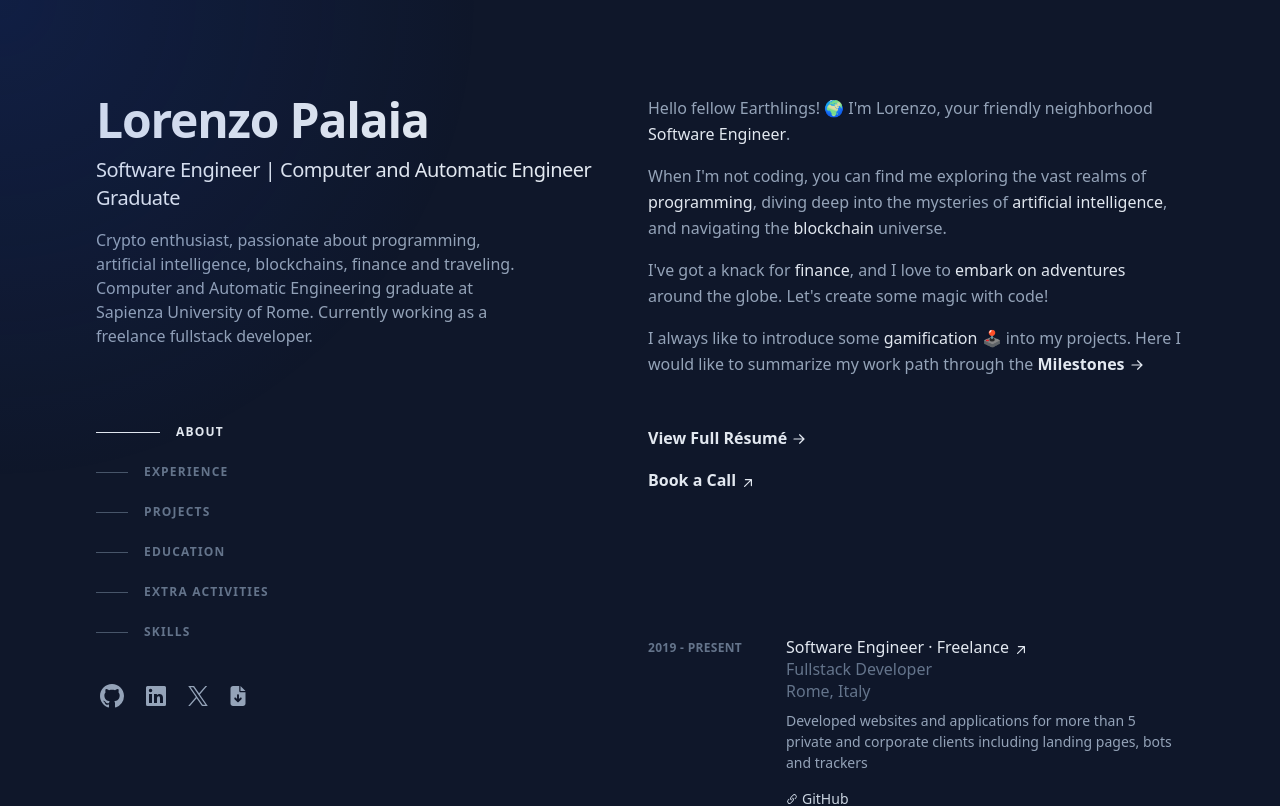
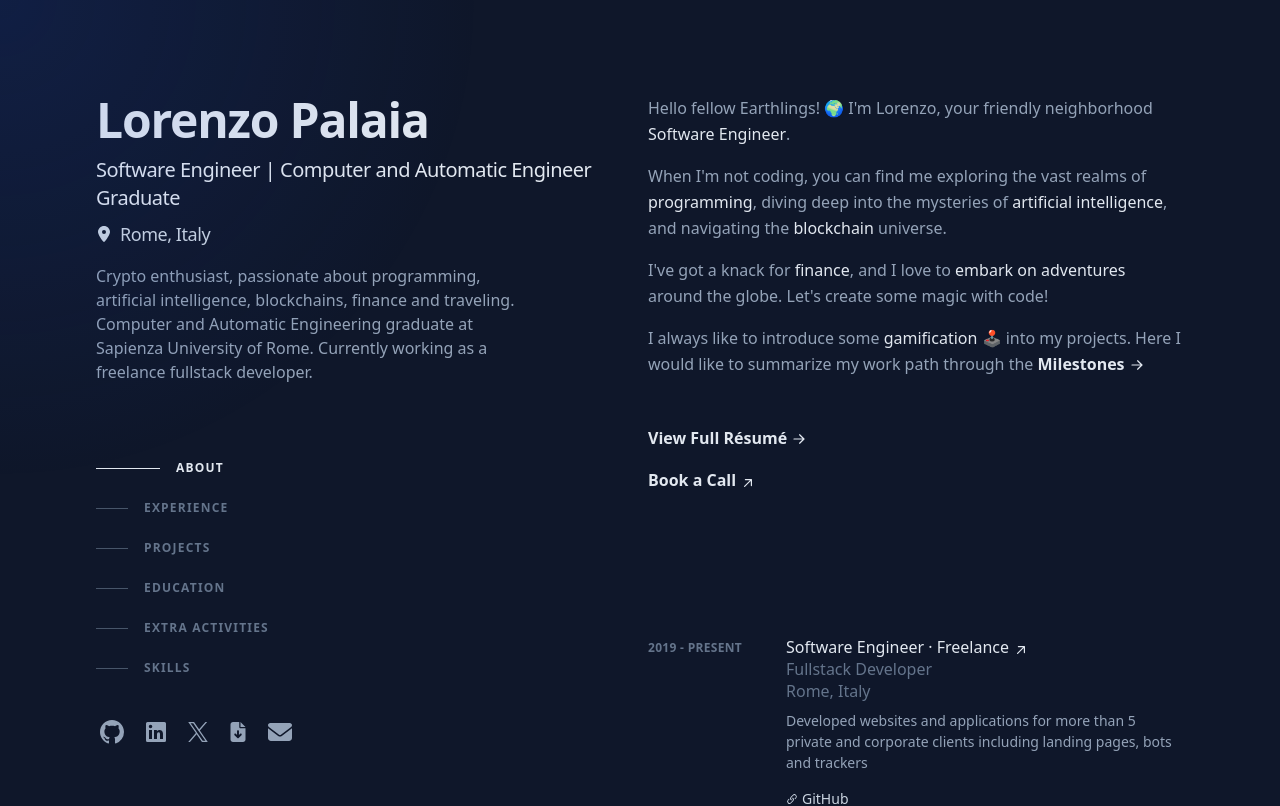
Before and after one commit to lorenzopalaia/lorenzopalaia.com, a Next.js app: page / in a window 1280 px wide. Shown: the top 806 px of the page. Built offline with nearby package versions, Linux system fonts and the light colour scheme; no server answers.

Commit message:
Location + Email

```diff
--- a/components/Hero.tsx
+++ b/components/Hero.tsx
@@ -1,5 +1,7 @@
 import config from "@/config";
 import Link from "next/link";
+
+import LocationDotIcon from "./Icons/LocationDotIcon";
 
 const Hero = () => {
   return (
@@ -10,9 +12,17 @@ const Hero = () => {
       <h2 className="mt-3 text-lg font-medium tracking-tight text-slate-200 sm:text-xl">
         {config.hero.title}
       </h2>
+      <div className="flex items-center mt-2 text-slate-300">
+        <LocationDotIcon className="w-4 h-4 mr-2" />
+        <span className="text-md font-medium tracking-tight sm:text-lg">
+          {config.hero.location}
+        </span>
+      </div>
       <p className="max-w-md mt-4 leading-normal">{config.hero.description}</p>
     </>
   );
 };
 
 export default Hero;
+
+<h3 className="mt-2 ">{config.hero.location}</h3>;
--- /dev/null
+++ b/components/Icons/EnvelopeIcon.tsx
@@ -0,0 +1,15 @@
+const EnvelopeIcon = ({ className }: { className?: string }) => {
+  return (
+    <svg
+      xmlns="http://www.w3.org/2000/svg"
+      viewBox="0 0 512 512"
+      fill="currentColor"
+      className={className}
+      aria-hidden="true"
+    >
+      <path d="M48 64C21.5 64 0 85.5 0 112c0 15.1 7.1 29.3 19.2 38.4L236.8 313.6c11.4 8.5 27 8.5 38.4 0L492.8 150.4c12.1-9.1 19.2-23.3 19.2-38.4c0-26.5-21.5-48-48-48L48 64zM0 176L0 384c0 35.3 28.7 64 64 64l384 0c35.3 0 64-28.7 64-64l0-208L294.4 339.2c-22.8 17.1-54 17.1-76.8 0L0 176z" />
+    </svg>
+  );
+};
+
+export default EnvelopeIcon;
--- /dev/null
+++ b/components/Icons/LocationDotIcon.tsx
@@ -0,0 +1,15 @@
+const LocationDotIcon = ({ className }: { className?: string }) => {
+  return (
+    <svg
+      xmlns="http://www.w3.org/2000/svg"
+      viewBox="0 0 384 512"
+      fill="currentColor"
+      className={className}
+      aria-hidden="true"
+    >
+      <path d="M215.7 499.2C267 435 384 279.4 384 192C384 86 298 0 192 0S0 86 0 192c0 87.4 117 243 168.3 307.2c12.3 15.3 35.1 15.3 47.4 0zM192 128a64 64 0 1 1 0 128 64 64 0 1 1 0-128z" />
+    </svg>
+  );
+};
+
+export default LocationDotIcon;
--- a/components/Socials.tsx
+++ b/components/Socials.tsx
@@ -3,6 +3,7 @@ import LinkedInIcon from "./Icons/LinkedInIcon";
 import InstagramIcon from "./Icons/InstagramIcon";
 import TwitterIcon from "./Icons/TwitterIcon";
 import ResumeIcon from "./Icons/ResumeIcon";
+import EnvelopeIcon from "./Icons/EnvelopeIcon";
 
 import Link from "next/link";
 
@@ -10,27 +11,32 @@ const socials = [
   {
     name: "GitHub",
     href: "https://github.com/lorenzopalaia",
-    icon: <GitHubIcon className="w-6 h-6" />,
+    icon: <GitHubIcon className="size-6" />,
   },
   {
     name: "LinkedIn",
     href: "https://www.linkedin.com/in/lorenzopalaia/",
-    icon: <LinkedInIcon className="w-6 h-6" />,
+    icon: <LinkedInIcon className="size-6" />,
   },
   /* {
     name: "Instagram",
     href: "https://www.instagram.com/lorenzo_palaia/",
-    icon: <InstagramIcon className="w-6 h-6" />,
+    icon: <InstagramIcon className="size-6" />,
   }, */
   {
     name: "Twitter",
     href: "https://twitter.com/lorenzo_palaia",
-    icon: <TwitterIcon className="w-5 h-5" />,
+    icon: <TwitterIcon className="size-5" />,
   },
   {
     name: "Resume",
     href: "/assets/resume.pdf",
-    icon: <ResumeIcon className="w-5 h-5" />,
+    icon: <ResumeIcon className="size-5" />,
+  },
+  {
+    name: "Email",
+    href: "mailto:lorenzopalaia53@gmail.com",
+    icon: <EnvelopeIcon className="size-6" />,
   },
 ];
 
--- a/config.ts
+++ b/config.ts
@@ -2,6 +2,7 @@ const config = {
   hero: {
     name: "Lorenzo Palaia",
     title: "Software Engineer | Computer and Automatic Engineer Graduate",
+    location: "Rome, Italy",
     description:
       "Crypto enthusiast, passionate about programming, artificial intelligence, blockchains, finance and traveling. Computer and Automatic Engineering graduate at Sapienza University of Rome. Currently working as a freelance fullstack developer.",
   },
```
